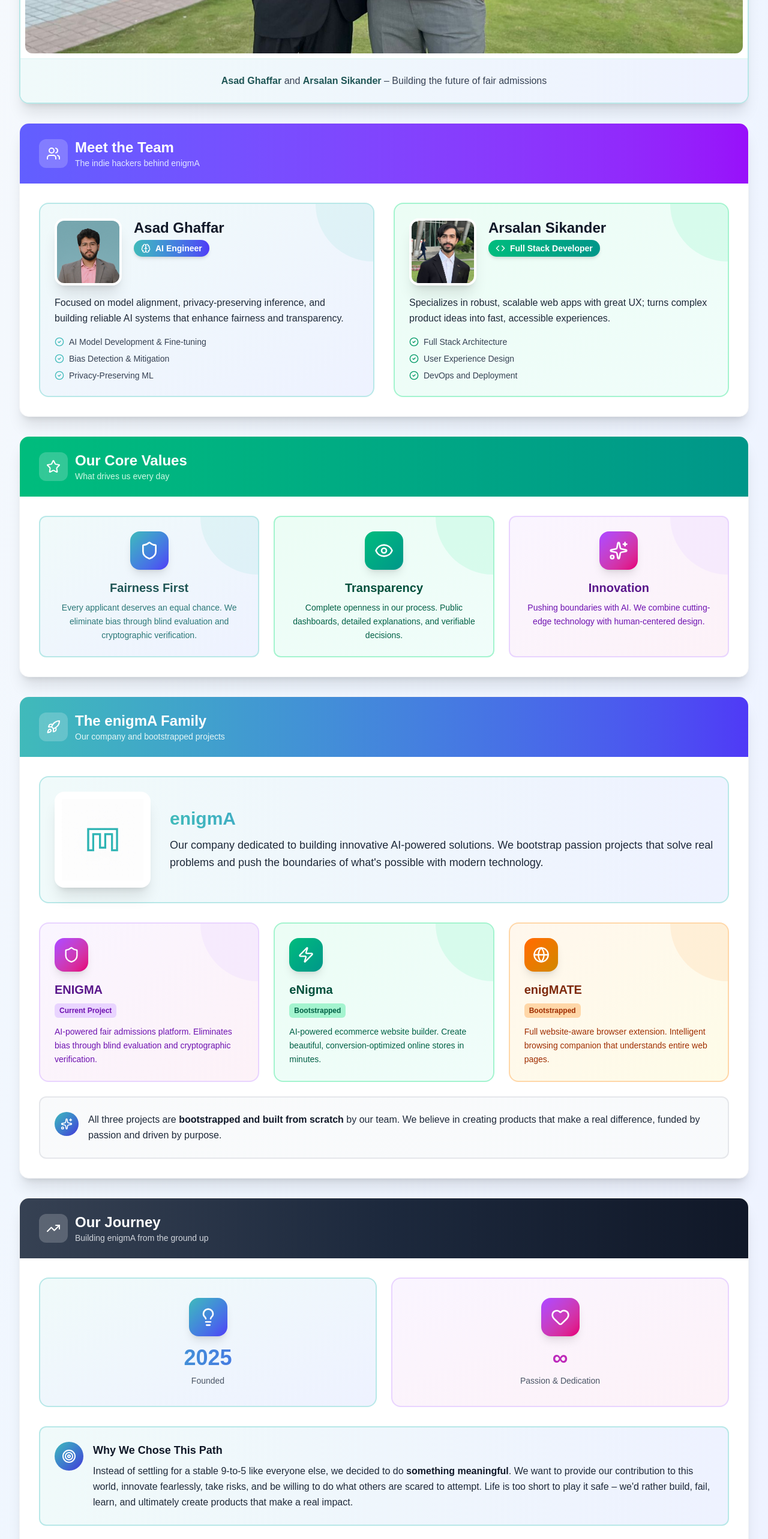
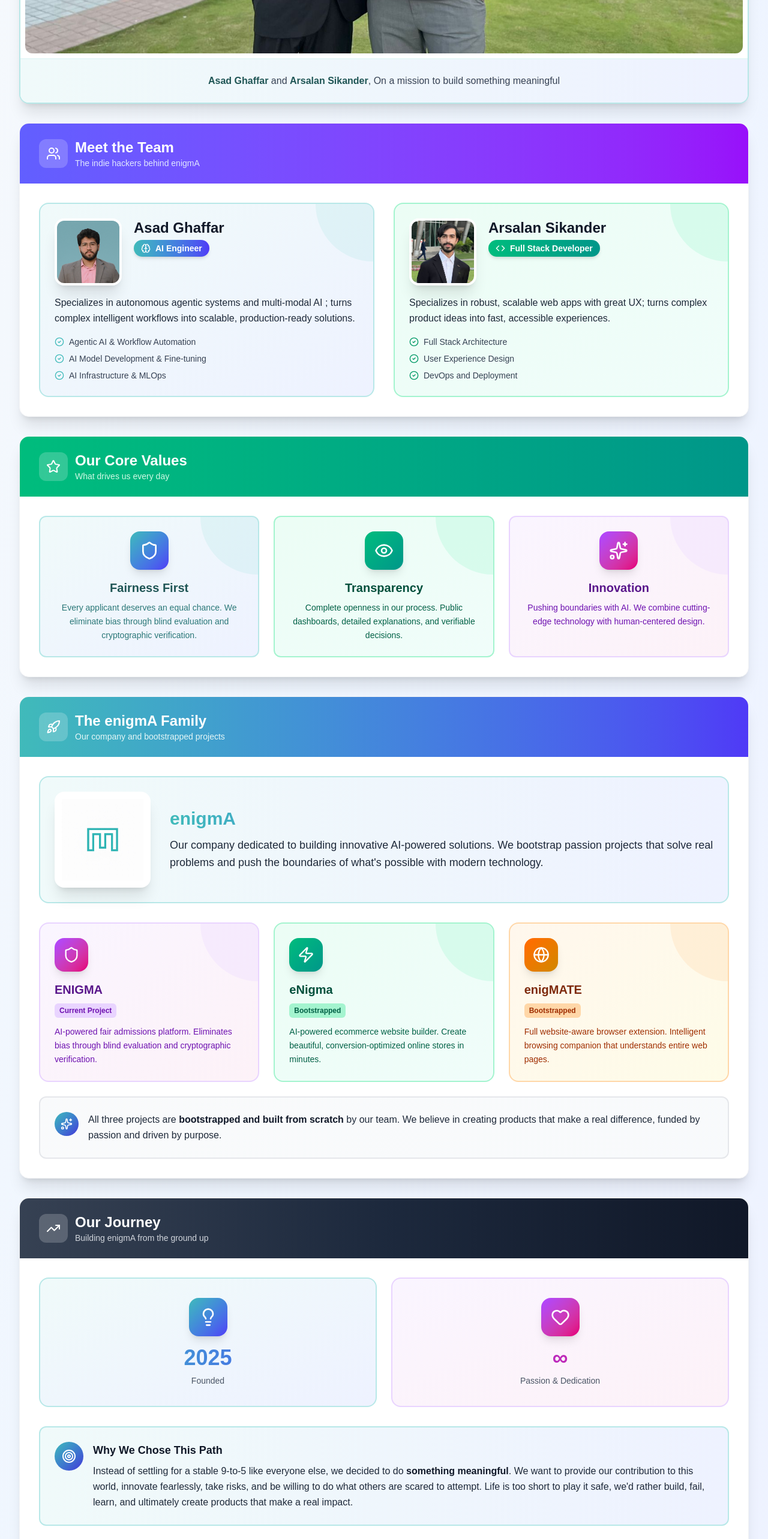
Before and after one commit to enigmAsad/ENIGMA, a Next.js app in the folder frontend/: page /about in a window 1280 px wide. Shown: the part 1520-4086 px from the top of the page at 60% size. Built offline with nearby package versions, Linux system fonts and the light colour scheme; no server answers.

Commit message:
About Us page UI updated

```diff
--- a/frontend/src/app/about/page.tsx
+++ b/frontend/src/app/about/page.tsx
@@ -86,8 +86,8 @@ export default function AboutPage() {
             </div>
             <div className="px-8 py-6 bg-gradient-to-r from-primary-50 to-indigo-50 border-t-2 border-primary-100">
               <p className="text-center text-gray-700 font-medium">
-                <span className="font-bold text-primary-900">Asad Ghaffar</span> and <span className="font-bold text-primary-900">Arsalan Sikander</span> –
-                Building the future of fair admissions
+                <span className="font-bold text-primary-900">Asad Ghaffar</span> and <span className="font-bold text-primary-900">Arsalan Sikander</span>
+                ,  On a mission to build something meaningful
               </p>
             </div>
           </div>
@@ -132,21 +132,20 @@ export default function AboutPage() {
                     </div>
                   </div>
                   <p className="text-gray-800 leading-relaxed mb-4">
-                    Focused on model alignment, privacy-preserving inference, and building reliable AI systems
-                    that enhance fairness and transparency.
+                    Specializes in autonomous agentic systems and multi-modal AI ; turns complex intelligent workflows into scalable, production-ready solutions.
                   </p>
                   <div className="space-y-2">
+                    <div className="flex items-center gap-2 text-sm text-gray-700">
+                      <CheckCircle2 className="h-4 w-4 text-primary-600" />
+                      <span>Agentic AI & Workflow Automation</span>
+                    </div>
                     <div className="flex items-center gap-2 text-sm text-gray-700">
                       <CheckCircle2 className="h-4 w-4 text-primary-600" />
                       <span>AI Model Development & Fine-tuning</span>
                     </div>
                     <div className="flex items-center gap-2 text-sm text-gray-700">
                       <CheckCircle2 className="h-4 w-4 text-primary-600" />
-                      <span>Bias Detection & Mitigation</span>
-                    </div>
-                    <div className="flex items-center gap-2 text-sm text-gray-700">
-                      <CheckCircle2 className="h-4 w-4 text-primary-600" />
-                      <span>Privacy-Preserving ML</span>
+                      <span>AI Infrastructure & MLOps</span>
                     </div>
                   </div>
                 </div>
@@ -417,7 +416,7 @@ export default function AboutPage() {
                     <p className="text-gray-800 leading-relaxed">
                       Instead of settling for a stable 9-to-5 like everyone else, we decided to do <span className="font-bold text-gray-900">something meaningful</span>.
                       We want to provide our contribution to this world, innovate fearlessly, take risks, and be willing to do what others are scared to attempt.
-                      Life is too short to play it safe – we'd rather build, fail, learn, and ultimately create products that make a real impact.
+                      Life is too short to play it safe, we'd rather build, fail, learn, and ultimately create products that make a real impact.
                     </p>
                   </div>
                 </div>
```
